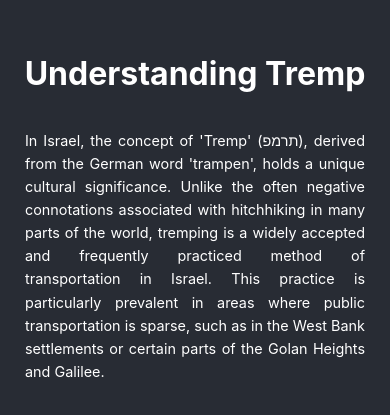
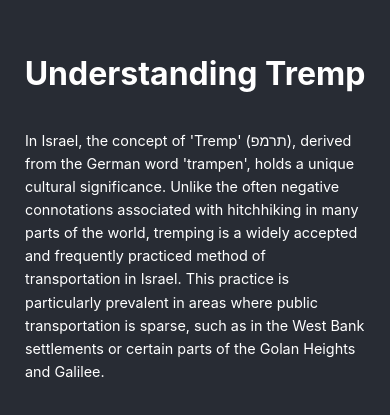
Before and after one commit to ZachLomw/trempitreact, a React (Create React App) app: page / in a window 390 px wide. Shown: the part 207-622 px from the top of the page. Built offline with nearby package versions, Linux system fonts and the light colour scheme.

Commit message:
New Wording again

```diff
--- a/src/App.css
+++ b/src/App.css
@@ -35,19 +35,17 @@
 /* Responsive design for smaller screens */
 @media (max-width: 768px) {
   .App-description {
+    text-align: left; /* Left align text for better readability on small screens */
     margin: 15px;
     font-size: 1em;
     padding: 0 5%;
-  }
-
-  .App-header {
-    padding: 10px;
   }
 }
 
 /* Additional adjustments for very small screens */
 @media (max-width: 480px) {
   .App-description {
+    text-align: left; /* Left align text for better readability on very small screens */
     font-size: 0.9em;
     padding: 0 10px;
   }
@@ -56,12 +54,12 @@
 /* Adjustments for large screens (e.g., 4K) */
 @media (min-width: 1920px) {
   .App-description {
-    font-size: 1.4em; /* Larger font size for better readability */
-    max-width: 1000px; /* Increase max-width for wider screens */
+    font-size: 1.4em;
+    max-width: 1200px;
     padding: 0 20px;
   }
+}
 
   .App-header {
     padding: 30px;
   }
-}
--- a/src/App.js
+++ b/src/App.js
@@ -13,8 +13,6 @@ function App() {
           This practice is particularly prevalent in areas where public transportation
           is sparse, such as in the West Bank settlements or certain parts of the
           Golan Heights and Galilee.
-
-
         </p>
       </header>
     </div>
```
